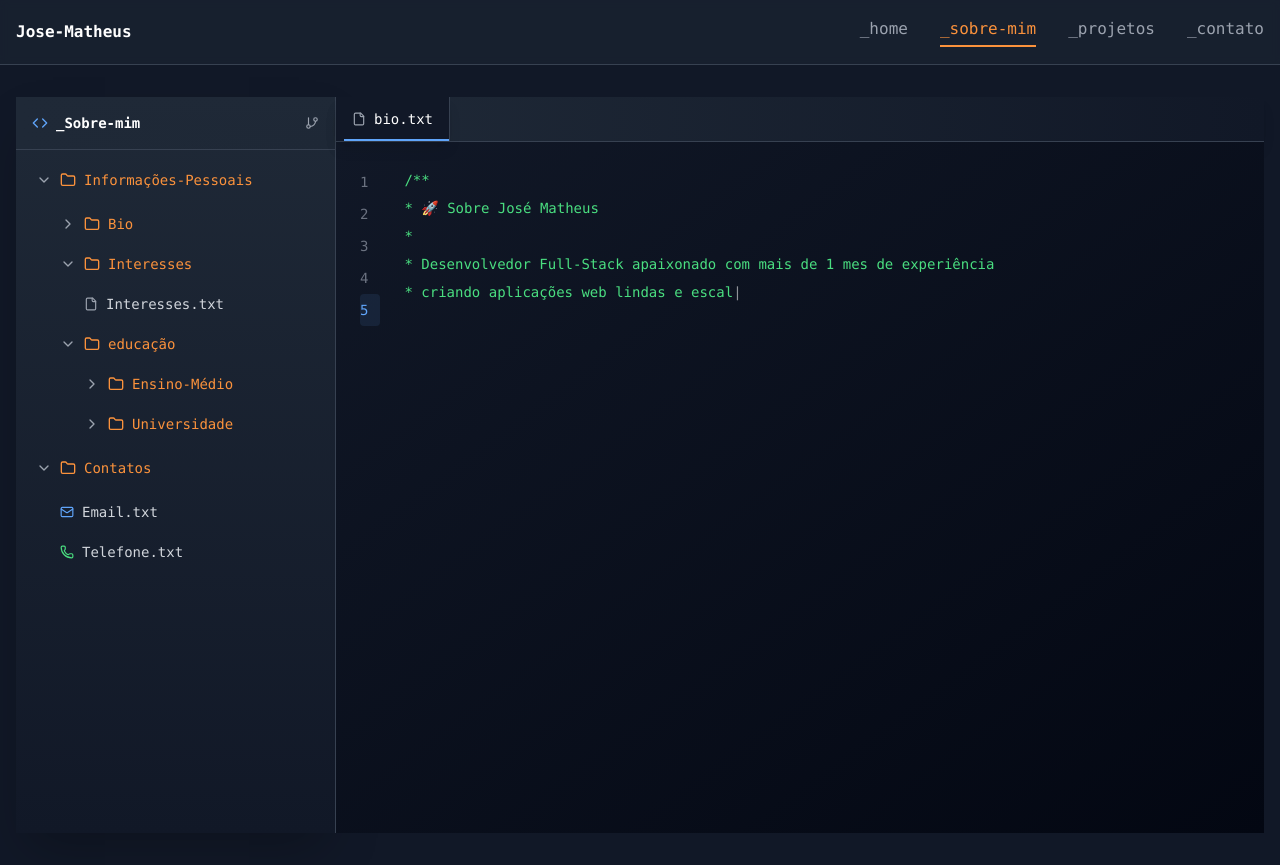
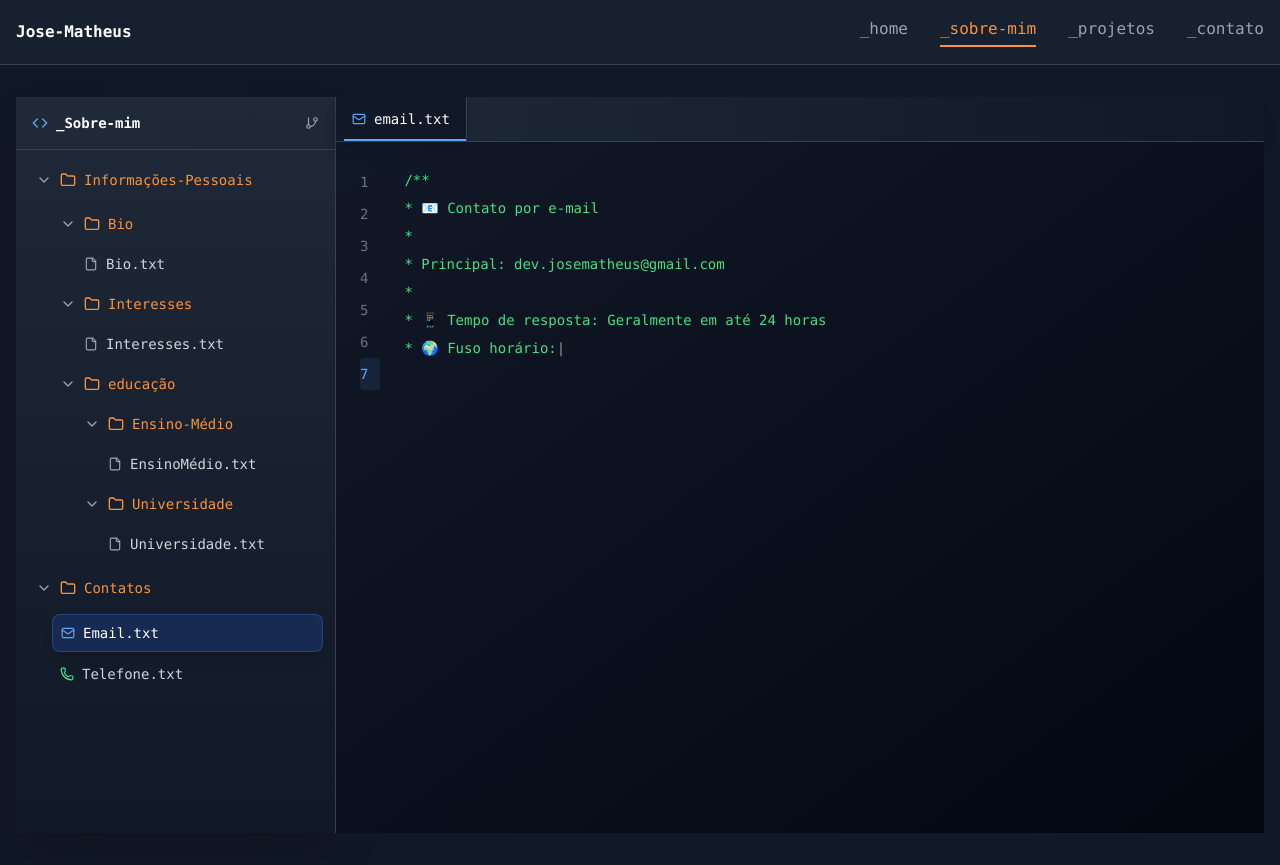
Before and after one commit to DevJoseMatheus/portfolio, a React (Vite) app: page / in a window 1280 px wide. Both pictures are taken after a click on the button "_sobre-mim". Built offline with nearby package versions, Linux system fonts and the light colour scheme.

Commit message:
troquei o bio por email

```diff
--- a/src/components/About.tsx
+++ b/src/components/About.tsx
@@ -4,16 +4,16 @@ import { ChevronDown, ChevronRight, Folder, File, Mail, Phone, X, Code, GitBranc
 const AboutMe = () => {
   const [expandedFolders, setExpandedFolders] = useState({
     'personal-info': true,
-    'bio': false,
+    'bio': true,
     'interests': true,
     'education': true,
-    'highschool': false,
-    'university': false,
+    'highschool': true,
+    'university': true,
     'contacts': true
   });
 
-  const [selectedFile, setSelectedFile] = useState('bio');
-  const [openTabs, setOpenTabs] = useState(['bio']);
+  const [selectedFile, setSelectedFile] = useState('email');
+  const [openTabs, setOpenTabs] = useState(['email']);
   const [typingText, setTypingText] = useState('');
   const [currentLine, setCurrentLine] = useState(1);
 
```
